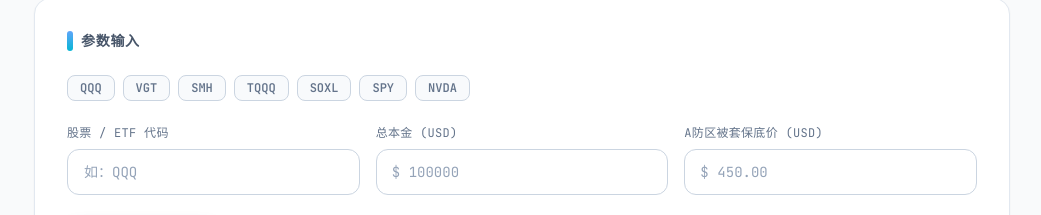
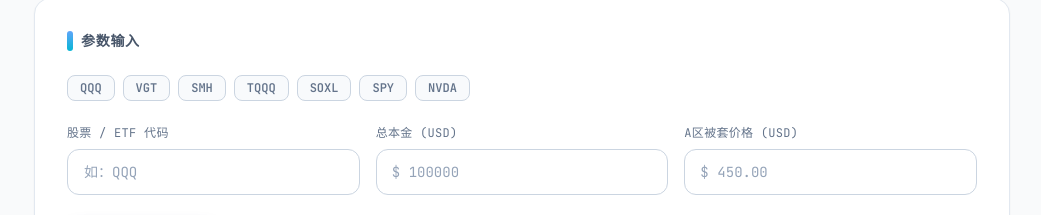
Before and after one commit to bit-shifted-hash/leverage-calculator, a React (Vite) app: page / in a window 1280 px wide. Shown: the part 109-324 px from the top of the page, without its empty margins (118-1159 px from the left). Built offline with nearby package versions, Linux system fonts and the light colour scheme.

Commit message:
chore: rename label to A区被套价格

```diff
--- a/src/components/InputForm.jsx
+++ b/src/components/InputForm.jsx
@@ -15,7 +15,7 @@
 
     if (!ticker.trim()) return setError('请输入股票/ETF 代码')
     if (!p || p <= 0) return setError('总本金必须大于 0')
-    if (!b || b <= 0) return setError('A防区被套保底价必须大于 0')
+    if (!b || b <= 0) return setError('A区被套价格必须大于 0')
 
     setError('')
     onCalculate(ticker.trim().toUpperCase(), p, b)
@@ -80,7 +80,7 @@
 
           {/* A防区被套保底价 */}
           <div>
-            <label className="block text-xs text-slate-500 mb-2 tracking-wide">A防区被套保底价 (USD)</label>
+            <label className="block text-xs text-slate-500 mb-2 tracking-wide">A区被套价格 (USD)</label>
             <div className="relative">
               <span className="absolute left-4 top-1/2 -translate-y-1/2 text-slate-400 text-sm">$</span>
               <input
```
